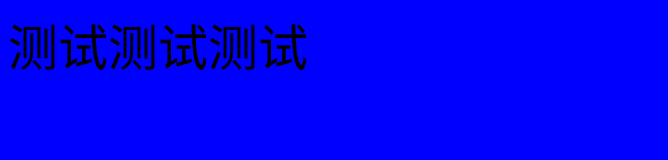
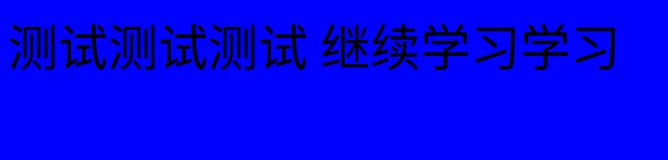
Before and after one commit to low1down/git_demo-01, a plain HTML site: page index.html in a window 1280 px wide. Shown: the whole page, without its empty margins (0-668 px from the left). Drawn offline with Linux system fonts and the light colour scheme.

Commit message:
添加了学习

```diff
--- a/index.html
+++ b/index.html
@@ -8,5 +8,6 @@
 </head>
 <body>
     测试测试测试
+    继续学习学习
 </body>
 </html>
```
